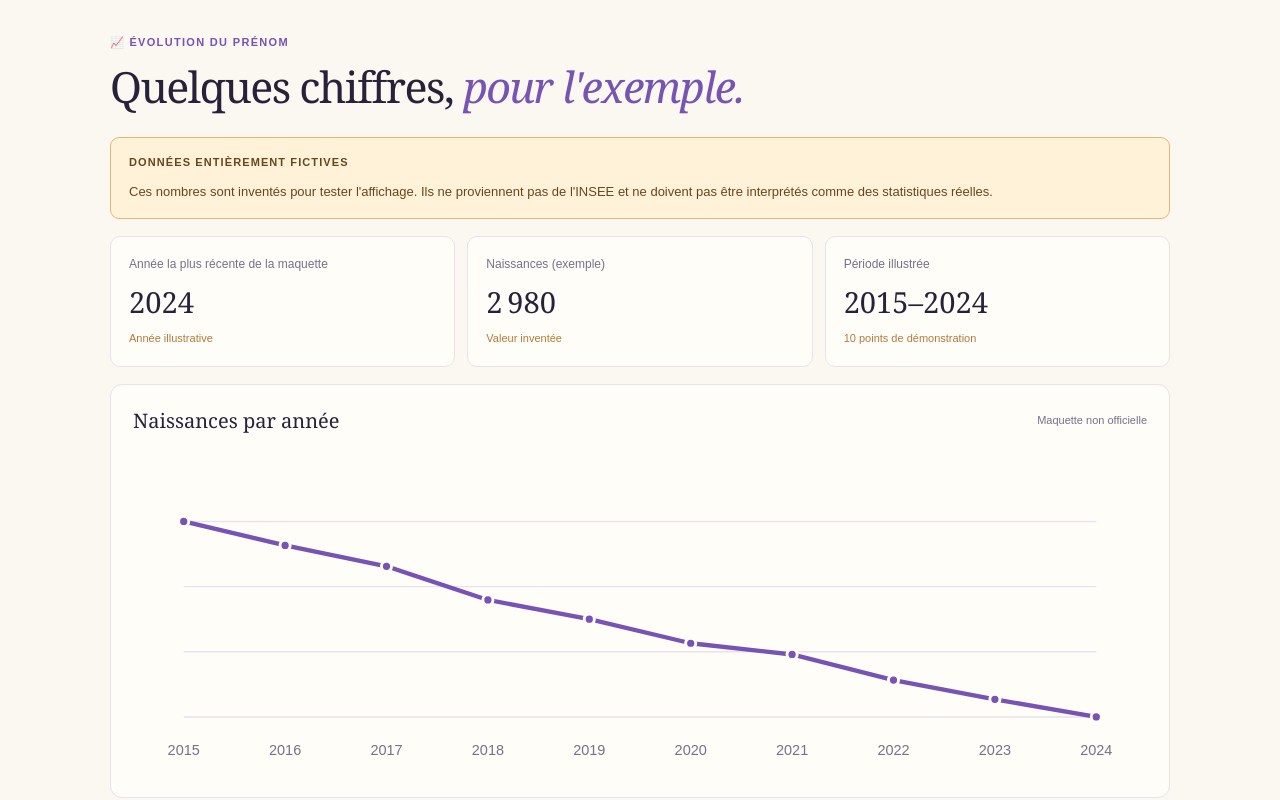
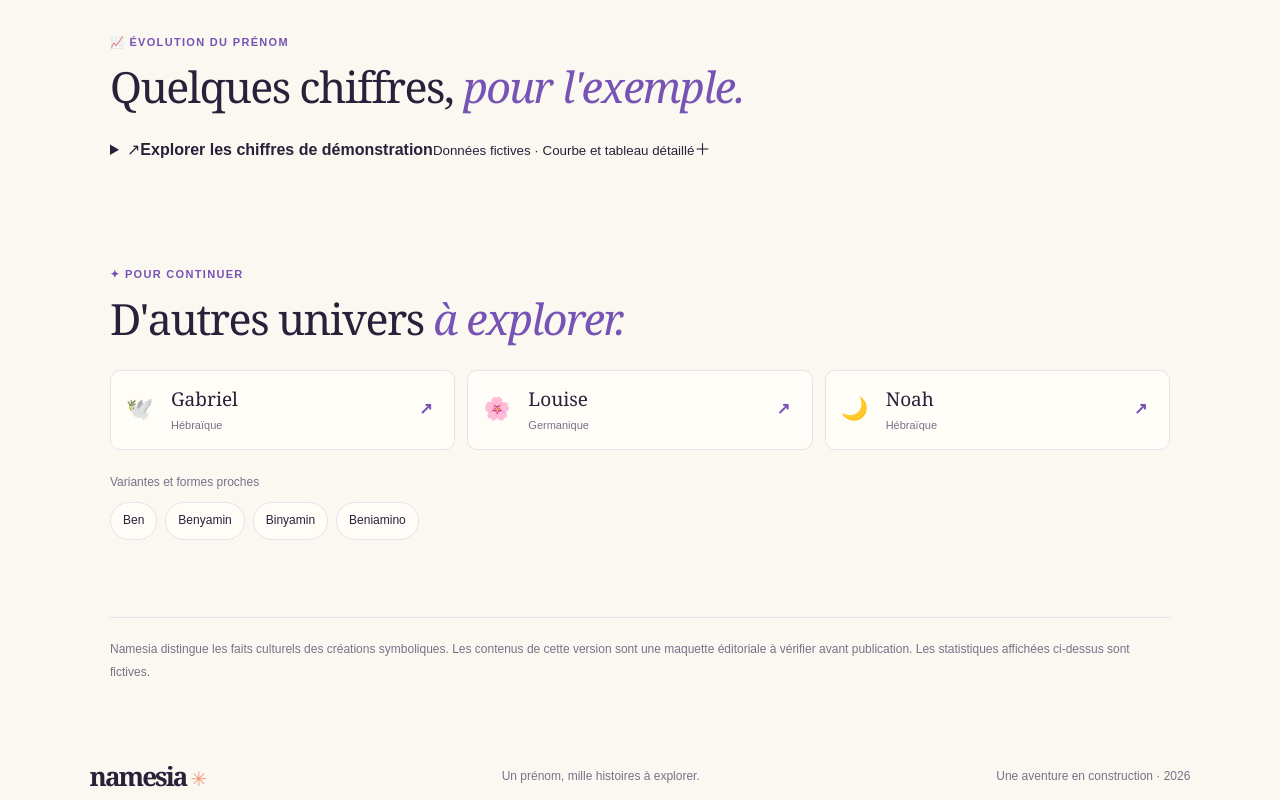
Before and after one commit to Nabouna32/Names, a Next.js app: page /prenoms/benjamin in a window 1280 px wide. Shown: the part 2980-3780 px from the top of the page. Built offline with nearby package versions, Linux system fonts and the light colour scheme.

Commit message:
Plier les statistiques de démonstration dans un accordéon

```diff
--- a/src/app/prenoms/[slug]/page.tsx
+++ b/src/app/prenoms/[slug]/page.tsx
@@ -145,6 +145,13 @@ function DemoStatistics({ entry }: { entry: DemoName }) {
   }).join(" ");
   return <section className="profile-section stats-profile" id="statistiques">
     <div className="profile-section-heading"><p className="eyebrow">📈 ÉVOLUTION DU PRÉNOM</p><h2>Quelques chiffres, <em>pour l'exemple.</em></h2></div>
+    <details className="stats-accordion">
+      <summary>
+        <span className="stats-accordion-icon" aria-hidden="true">↗</span>
+        <span className="stats-accordion-copy"><strong>Explorer les chiffres de démonstration</strong><small>Données fictives · Courbe et tableau détaillé</small></span>
+        <span className="stats-accordion-chevron" aria-hidden="true">＋</span>
+      </summary>
+      <div className="stats-accordion-content">
     <div className="stats-demo-warning"><strong>DONNÉES ENTIÈREMENT FICTIVES</strong><span>Ces nombres sont inventés pour tester l'affichage. Ils ne proviennent pas de l'INSEE et ne doivent pas être interprétés comme des statistiques réelles.</span></div>
     <div className="stats-kpis">
       <article><span>Année la plus récente de la maquette</span><strong>{values[values.length - 1].year}</strong><small>Année illustrative</small></article>
@@ -160,6 +167,8 @@ function DemoStatistics({ entry }: { entry: DemoName }) {
     </div>
     <div className="stats-table-wrap"><table className="stats-table"><caption>Tableau des valeurs inventées pour tester la mise en page</caption><thead><tr><th>Année</th><th>Naissances fictives</th><th>Statut</th></tr></thead><tbody>{values.map((item) => <tr key={item.year}><td>{item.year}</td><td>{item.births.toLocaleString("fr-FR")}</td><td><span className="fake-data-label">Donnée fictive</span></td></tr>)}</tbody></table></div>
     <p className="stats-source-note">Source : aucune. Jeu de données local créé uniquement pour la démonstration. Les données officielles seront intégrées plus tard à partir des fichiers INSEE téléchargés et contrôlés.</p>
+      </div>
+    </details>
   </section>;
 }
 
```
